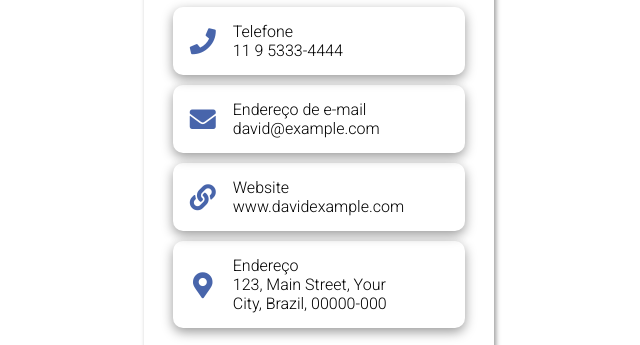
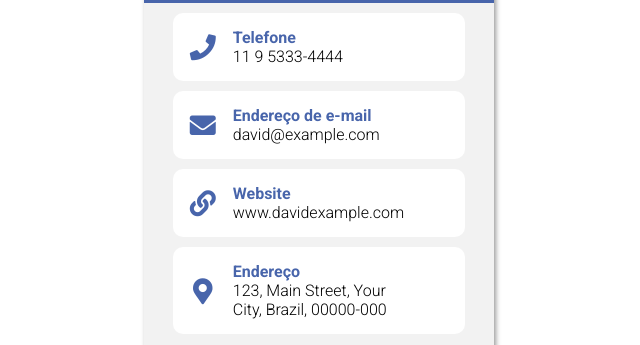
Before and after one commit to vinisp/card, a plain HTML site: page index.html in a window 1280 px wide. Shown: the part 343-688 px from the top of the page, without its empty margins (321-961 px from the left). Drawn offline with Linux system fonts and the light colour scheme.

Commit message:
Add files via upload

```diff
--- a/index.html
+++ b/index.html
@@ -38,28 +38,28 @@
                             <div class="midItemWrapper">
                                 <div class="midIcon"><i class="fa fa-phone" aria-hidden="true"></i>
                                 </div>
-                                <div class="midInfos"><span>Telefone</span>
+                                <div class="midInfos"><span class="midInfoTitle">Telefone</span>
                                     <span>11 9 5333-4444</span>
                                 </div>
                             </div>
                             <div class="midItemWrapper">
                                 <div class="midIcon"><i class="fas fa-envelope"></i>
                                 </div>
-                                <div class="midInfos"><span>Endereço de e-mail</span>
+                                <div class="midInfos"><span class="midInfoTitle">Endereço de e-mail</span>
                                     <span>david@example.com</span>
                                 </div>
                             </div>
                             <div class="midItemWrapper">
                                 <div class="midIcon"><i class="fas fa-link"></i>
                                 </div>
-                                <div class="midInfos"><span>Website</span>
+                                <div class="midInfos"><span class="midInfoTitle">Website</span>
                                     <span>www.davidexample.com</span>
                                 </div>
                             </div>
                             <div class="midItemWrapper">
                                 <div class="midIcon"><i class="fas fa-map-marker-alt"></i>
                                 </div>
-                                <div class="midInfos"><span>Endereço</span>
+                                <div class="midInfos"><span class="midInfoTitle">Endereço</span>
                                     <span>123, Main Street, Your</span>
                                     <span>City, Brazil, 00000-000</span>
                                 </div>
@@ -94,14 +94,21 @@
                         <div class="qrCode"><img src="assets/qrcode.png"></div>
 
 
+
                         <div class="backButtons">
-                            <div onclick="copyToClipBoard()"><i class="far fa-copy"></i> <span> Copiar </span>
+                            <div class="bioInfo">
+                                <h3>Bio</h3>
+                                <p>Lorem ipsum dolor sit, amet consectetur adipisicing elit. Earum aperiam dolorem
+                                    delectus
+                                    optio eum deleniti quas perspiciatis labore impedit vitae sit, omnis odio cum nobis
+                                    voluptatem laudantium tempore ea sint.</p>
+                            </div>
+                            <div class="copyBtn" onclick="copyToClipBoard()"><i class="far fa-copy"></i> <span> Copiar
+                                </span>
                                 <div class="popup">
                                     <span class="popuptext" id="myPopup">Copiado!</span>
                                 </div>
                             </div>
-                            <div><i class="fas fa-share-alt"></i> <span> Compartilhar </span></div>
-                            <div><i class="fas fa-user-plus"></i> <span> Salvar Contato </span></div>
 
                         </div>
 
--- a/style.css
+++ b/style.css
@@ -1,5 +1,4 @@
-@import url("https://fonts.googleapis.com/css2?family=Kaushan+Script&family=PT+Sans&family=Roboto:wght@100;300;700&display=swap");
-
+@import url("https://fonts.googleapis.com/css2?family=Kaushan+Script&family=Montserrat:wght@100;300&family=PT+Sans&family=Roboto:wght@100;300;700&display=swap");
 * {
   font-family: "Roboto", sans-serif;
 }
@@ -84,7 +83,7 @@
 .inner {
   width: 100%;
   height: 100%;
-  background-color: transparent;
+  background-color: #f2f2f2;
   display: flex;
   flex-direction: column;
   justify-content: flex-start;
@@ -108,9 +107,8 @@
 .photo {
   width: 120px;
   height: 120px;
-
   border-radius: 14px;
-  box-shadow: rgba(0, 0, 0, 0.4) 0px 4px 16px;
+  border: solid 3px #344a7c;
 }
 
 img {
@@ -151,7 +149,8 @@ img {
   padding: 15px;
   gap: 15px;
   border-radius: 10px;
-  box-shadow: rgba(0, 0, 0, 0.4) 0px 4px 12px;
+  background: white;
+  cursor: pointer;
 }
 
 .midIcon {
@@ -173,6 +172,11 @@ img {
   display: flex;
   flex-direction: column;
   width: 180px;
+}
+
+.midInfoTitle {
+  color: #4865ab;
+  font-weight: bold;
 }
 
 .buttons {
@@ -242,14 +246,33 @@ img {
   display: flex;
   flex-direction: column;
   justify-content: center;
-  gap: 20px;
 
   color: white;
   background: #4865ab;
   border-radius: 0 0 14px 14px;
 }
 
-.backButtons div {
+.bioInfo {
+  margin-top: 60px;
+  display: flex;
+  flex-direction: column;
+  align-items: center;
+}
+
+.bio h3 {
+  margin: 0 10px;
+  padding: 0;
+}
+
+.bioInfo p {
+  margin: 0;
+  padding: 0 35px;
+  text-align: justify;
+  font-family: "Montserrat", sans-serif;
+  font-weight: 300;
+}
+
+.copyBtn {
   width: 50%;
   height: 30px;
   display: flex;
@@ -262,7 +285,7 @@ img {
   transition: all 500ms ease-in-out;
 }
 
-.backButtons div:hover {
+.copyBtn:hover {
   background: rgba(0, 0, 0, 0.4);
 }
 
@@ -368,3 +391,6 @@ img {
     opacity: 0;
   }
 }
+
+@media screen {
+}
```
